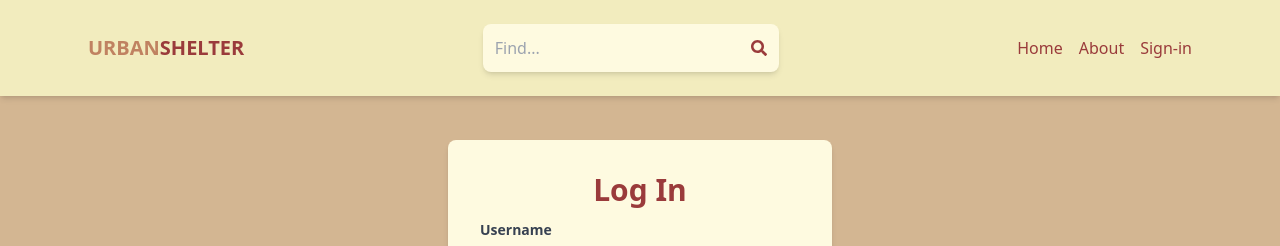
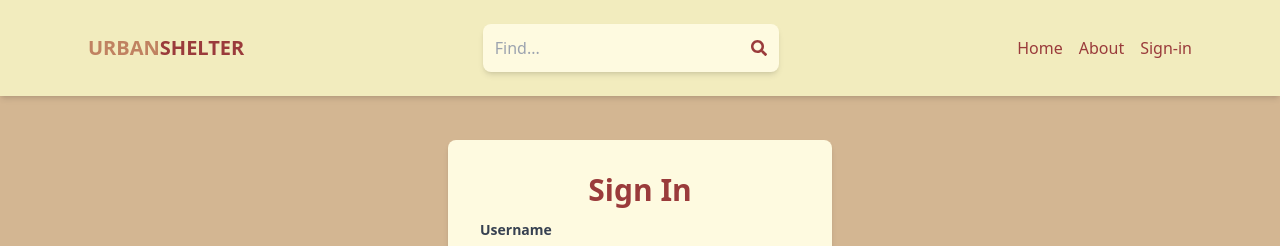
Before and after one commit to ankanganguly24/Urban-Shelter, a React (Vite) app in the folder client/: page /SignIn in a window 1280 px wide. Shown: the top 246 px of the page. Built offline with nearby package versions, Linux system fonts and the light colour scheme.

Commit message:
slight change

```diff
--- a/client/src/pages/SignIn.jsx
+++ b/client/src/pages/SignIn.jsx
@@ -22,10 +22,10 @@ const SignIn = () => {
     });
 
     if (res.ok) {
-      // Handle successful login, e.g., redirect to a dashboard.
+
       navigate('/dashboard');
     } else {
-      // Handle login failure, e.g., display an error message.
+
       console.error('Login error:', res.status);
     }
   };
@@ -34,7 +34,7 @@ const SignIn = () => {
     <div className="mt-11 flex flex-col items-center justify-center">
       <div className="bg-white p-6 md:p-8 w-full md:w-80 lg:w-96 max-w-md rounded-lg shadow-md text-brown">
         <h2 className="text-2xl md:text-3xl font-bold text-brown mb-3 text-center">
-          Log In
+          Sign In
         </h2>
         <form onSubmit={handleSubmit} className="w-full">
           <div className="mb-4">
```
